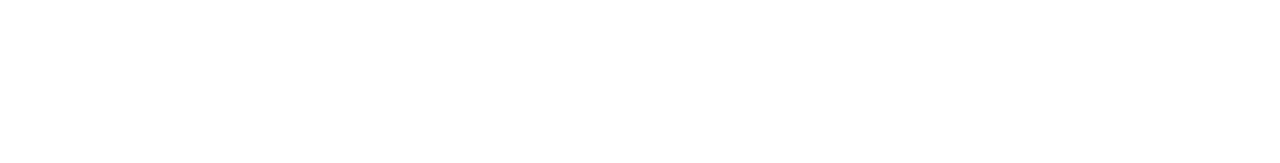
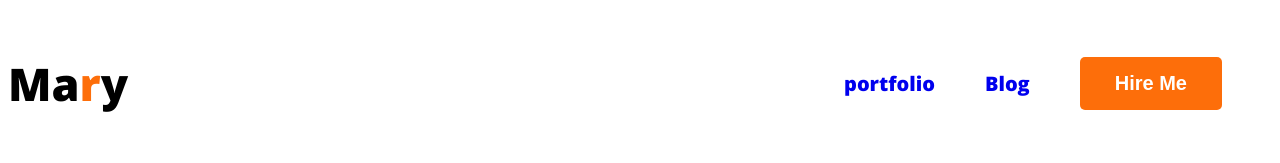
Before and after one commit to jaed1/my-portfolio-re7, a plain HTML site: page index.html in a window 1280 px wide. Drawn offline with nearby package versions, Linux system fonts and the light colour scheme.

Commit message:
added navbar

```diff
--- a/index.html
+++ b/index.html
@@ -4,9 +4,33 @@
     <meta charset="UTF-8">
     <meta name="viewport" content="width=device-width, initial-scale=1.0">
     <title>portfolio</title>
-    <link rel="stylesheet" href="/style/style.css">
+
+    <link rel="preconnect" href="https://fonts.googleapis.com">
+<link rel="preconnect" href="https://fonts.gstatic.com" crossorigin>
+<link href="https://fonts.googleapis.com/css2?family=Open+Sans:wght@800&display=swap" rel="stylesheet">
+
+   <link rel="stylesheet" href="/style/portfolio.css">
 </head>
 <body>
+    <header>
 
+        <nav>
+            <h3 class="nav-title">Ma<span class="text-primary">r</span>y</h3>
+            <ul class="anchor-st">
+                <li><a href="#">portfolio</a></li>
+                <li><a href="#">Blog</a></li>
+                <li><button class="btn-primary">Hire Me</button></li>
+            </ul>
+        </nav>
+
+    </header>
+
+    <main>
+
+    </main>
+
+    <footer>
+
+    </footer>
 </body>
 </html>
--- /dev/null
+++ b/style/portfolio.css
@@ -0,0 +1,54 @@
+/* font css */
+body {
+    font-family: 'Open Sans', sans-serif;
+}
+
+/* nav related style */
+nav {
+    display: flex;
+    justify-content: space-between;
+    align-items: center;
+}
+
+nav>ul {
+    display: flex;
+    align-items: center;
+
+}
+
+nav li {
+    list-style: none;
+    margin-right: 50px;
+
+}
+
+nav a {
+    text-decoration: none;
+}
+
+.nav-title {
+    font-size: 45px;
+    font-style: normal;
+    font-weight: 800;
+    line-height: normal;
+}
+
+.text-primary {
+    color: #FD6E0A;
+}
+
+.btn-primary {
+    border-radius: 5px;
+    background: #FD6E0A;
+    border: 0;
+    font-size: 20px;
+    font-weight: 700;
+    color: white;
+    padding: 15px 35px;
+}
+
+.anchor-st {
+    font-size: 20px;
+    font-style: normal;
+    font-weight: 400;
+}
```
Also changed, not shown: style/style.css (deleted).
